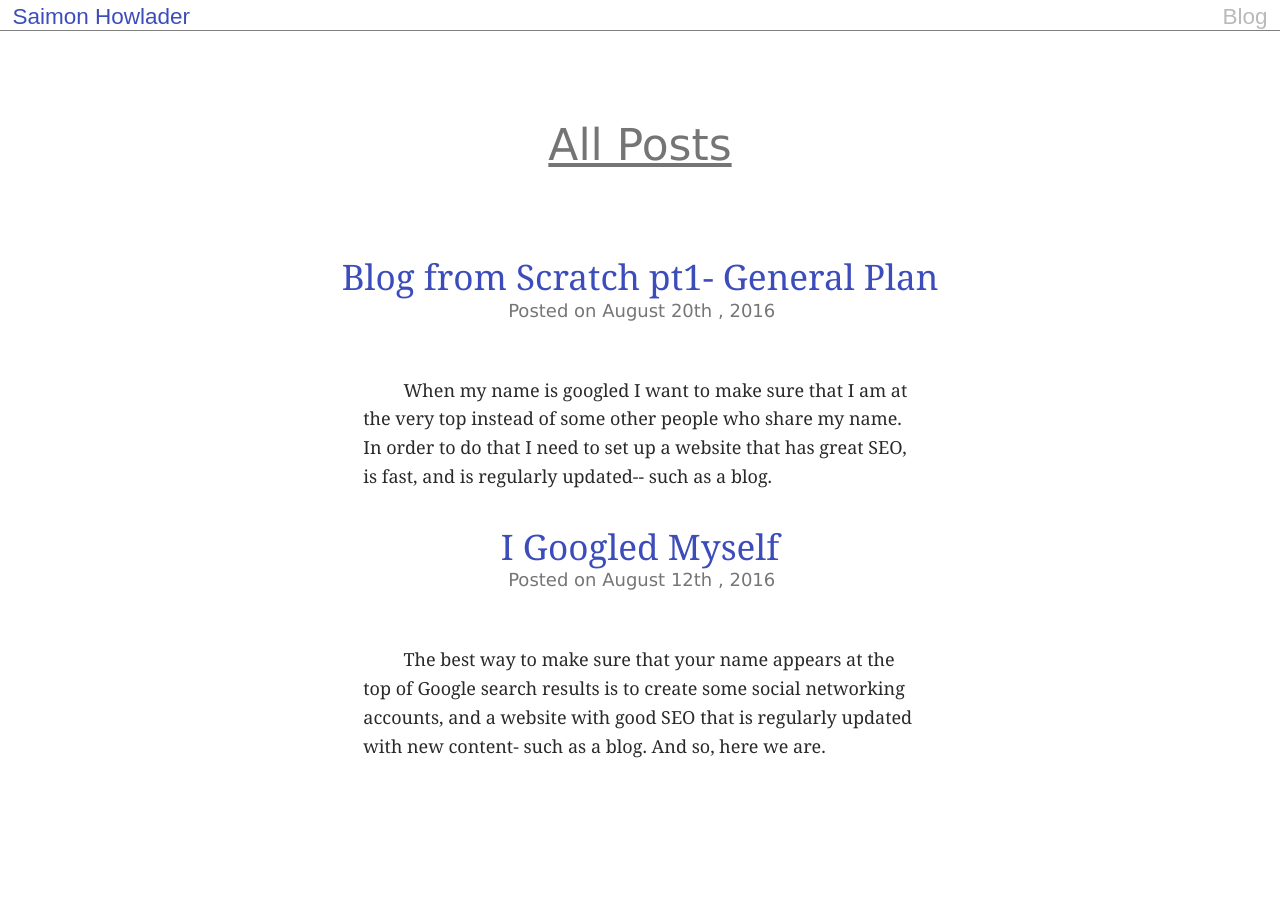
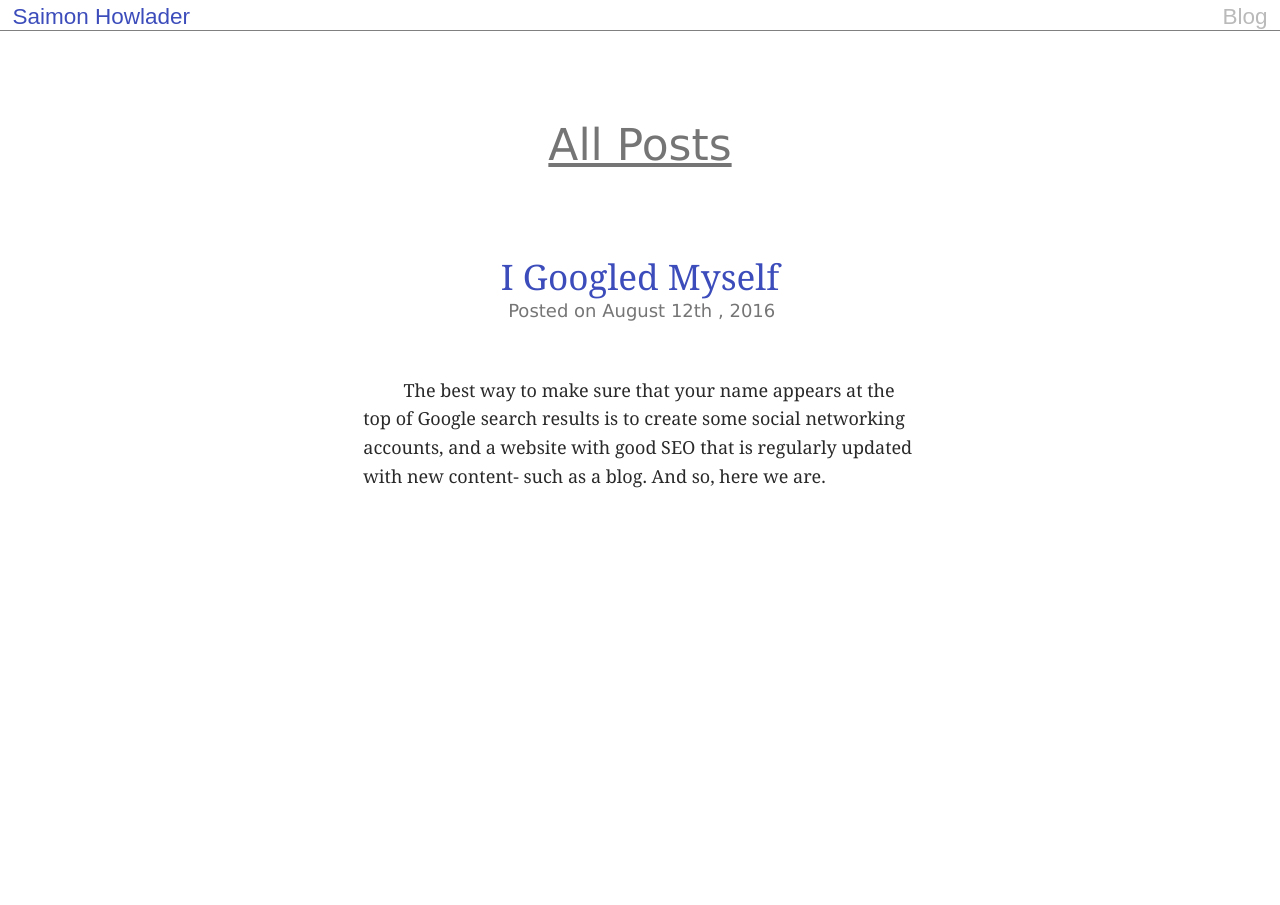
Before and after one commit to saimonhowlader/saimonhowlader.github.io, a Jekyll site: the page built from blog/index.html, in a window 1280 px wide. Built offline with Jekyll 4.4.1, drawn with Linux system fonts in a browser that asks for light colours; a file with an impossible date is left out; some of the changed lines change nothing that is shown.

Commit message:
Updated 2016-08-20-Blog-from-Scratch-pt1-General-Plan.md

```diff
--- a/_posts/2016-08-20-Blog-from-Scratch-pt1-General-Plan.md
+++ b/_posts/2016-08-20-Blog-from-Scratch-pt1-General-Plan.md
@@ -1,6 +1,6 @@
 ---
 title: Blog from Scratch pt1- General Plan
-date: 2016-08-20T00:00:00.000Z
+date: {}
 layout: post
 excerpt: >-
   When my name is googled I want to make sure that I am at the very top instead
@@ -26,47 +26,3 @@
 I'm going to use Jekyll to build the website and GitHub Pages to host it. Hosting with GitHub is free, but it's features are somewhat limitted compared to the features of a typical hosting service. I won't be able to run programs in the background, or use a database to store comments and posts, however, for this project none of those features are actually neccesarry.
 
 For comments I'm going to use Disqus since it has a familar interface. And for posts, Jekyll allows users to keep blog posts in a folder within a GitHub repository. I'm going to use Prose.io to write posts since it has good integration with GitHub, but after this project I hope to make a CMS of my own to manage the Jekyll website.
-
-### Steps:
-1. Make an outline of the different pages in the website
-
-2. Write the HTML and CSS for each page
-
-3. Make the website's layout, and typography fluid (similar to responsive, but better)
-
-4. Split the HTML files into components that will be reused on every page
-
-5. Set up a GitHub respository with folders and empty files
-
-6. Make templates that instruct which components to use when generating a page
-
-7. Insert the commenting system
-
-8. Set up the custom domain and email forwarding
-
-9. Add a favicon
-
-10. Add styling for special Jekyll code such as syntax highlighting for code, and time and date
-
-
-### Templates
-A typical blog can be broken down to static and dynamic sections. Static sections stay constant throughout a website, such as navigation bars, footer sections, and sidebars. Dynamic sections display different content based on what's being requested by a visitor; an example would be a blog post.
-
-Both WordPress and static site generators essentially use the same strategy to display websites. They first seperate all the static and dynamic sections of a website. Using a blog as an example the front page and a blog post would typically use the same navigation bar, header, and footer. These three sections could be saved as seperate files such as navBar.html, header.html, and footer.html. The dynamic content such as the actual post with the title and body would be saved in a database (WordPress) or even just a simple folder (static site generators). Both technologies also use templates, or instruction documents that state which static files to wrap around some dynamic content. A template for the frontpage of a website would have code that calls the header.html, navBar.html and footer.html and then the program would glue the pieces together and export a single html file such as index.html. A template for a blog post however might have instructions to get navBar.html, footer.html, commentSection.html, sideBar.html, and an instruction to grab the requested blog post from a database or folder.
-
-
-### Example?
-Suppose Stan clicks the post "My great adventure day 22." The WordPress program recieves a request to put together the entire page. WordPress looks at the "blog post" template that specifies which navigation bar and sidebar to fetch, where to place them, and where to put the requested blog content- which it grabs from a database of posts. Under the instructions of the template, the program puts the pieces together and returns a finished html document to the visitor. The visitor however has no idea that the content was just put together because all he recieves is the final product. The issue, however, is that this whole process is slow, and relies on a lot of moving parts that also open up security vulnerabilities. The opposite of dynamic websites are static websites, which is actually an older technology.
-
-### So how are static sites better?
-Static websites have their limitations. For one, you can't really integrate your site with a database, which in turn means no shopping carts, or personalized viewing expieriences. A typical blog, however, doesn't need any of those features. However, this also means you can't store your blog posts in a database. This means that every single blog post is its own html document right from the start. A publisher would essentially upload a seperate html document for every single post and rewrite the header, footer, and sidebar code every single time. But at least the server wouldn't have to spend resources putting a website together, which means it'll be faster.
-
-## Sounds medieval
-With this solution, the first concern is undoubtedly whether or not there is a way around having to do all that cutting and pasting manually. And thats where static site generators come in.
-
-These generators use the same strategy as WordPress, all I have to do is essentially give it a template, some reusable sections and a folder with my blog posts. Instead of a database, a folder is all that's needed. The biggest difference however is that with this process I have to run the compiler on my computer and then upload the resulting html files onto a web host. Since the web host, or server doesnt have to do any compiling it can just focus on delivering webpages to a visitor.
-
-### Is this Chromebook friendly?
-Most static site generators work through a command line interface, or the terminal. Two of the most popular static site generators are HUGO and Jekyll. HUGO is apparently exponentially faster than Jekyll when it comes to compiling but Jekyll is in the unique position of being heavily integrated with GitHub. GitHub allows users to use a respository just like a typical web host. All I basically have to do is put Jekyll files in a repository and GitHub will automatically compile my files with Jekyll and then host the outputted html files to vistors on my website. And since all you need to access GitHub is a browser this means that I can edit css files if I ever need to, right from my Chromebook, without any need for a terminal or text editor. Any new post I want to add can basically be added as a text file and GitHub (with Jekyll in the background) will take care of it.
-
-Instead of going to GitHub to manage posts, I'm going to use Prose.io to write my posts. It integrates with GitHub and allows you to edit files and write new files. Since GitHUb suports Markdown, this is the perfect tool.
```
